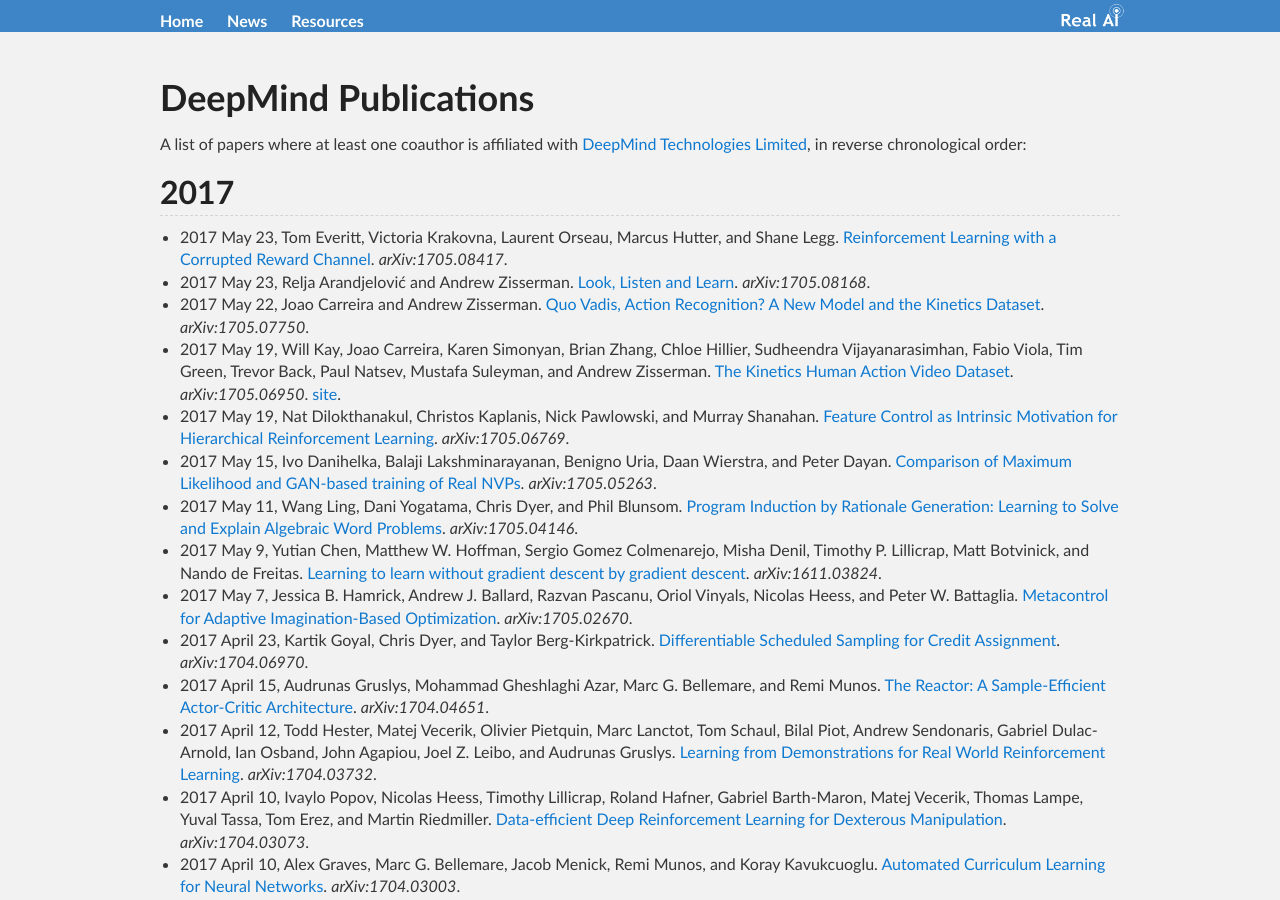
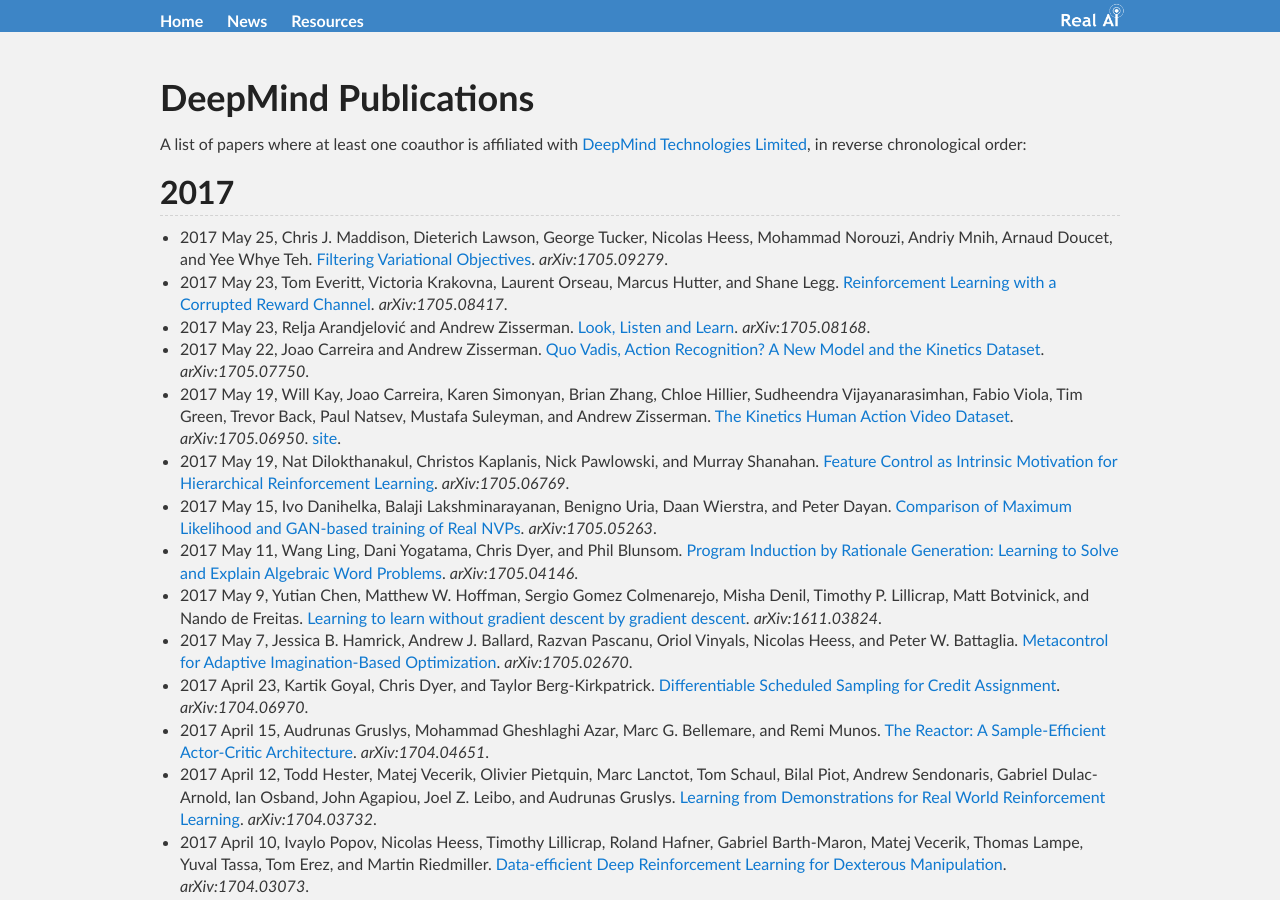
Before and after one commit to Tonywuhk/realai.org, a Jekyll site: the page built from labs/deepmind-publications.md, in a window 1280 px wide and 900 px high. Built offline with Jekyll 4.4.1, drawn with Linux system fonts in a browser that asks for light colours; our own code applies the rules of GitHub Pages for plain Markdown files; formulas are drawn with MathJax 3; comment, search, counter and statistics services are not loaded; the repository's description, which GitHub fills in, is left out.

Commit message:
Update deepmind-publications.md

```diff
--- a/labs/deepmind-publications.md
+++ b/labs/deepmind-publications.md
@@ -8,6 +8,7 @@
 
 ## 2017
 
+* 2017 May 25, Chris J. Maddison, Dieterich Lawson, George Tucker, Nicolas Heess, Mohammad Norouzi, Andriy Mnih, Arnaud Doucet, and Yee Whye Teh. [Filtering Variational Objectives](https://arxiv.org/abs/1705.09279). *arXiv:1705.09279*.
 * 2017 May 23, Tom Everitt, Victoria Krakovna, Laurent Orseau, Marcus Hutter, and Shane Legg. [Reinforcement Learning with a Corrupted Reward Channel](https://arxiv.org/abs/1705.08417). *arXiv:1705.08417*.
 * 2017 May 23, Relja Arandjelović and Andrew Zisserman. [Look, Listen and Learn](https://arxiv.org/abs/1705.08168). *arXiv:1705.08168*.
 * 2017 May 22, Joao Carreira and Andrew Zisserman. [Quo Vadis, Action Recognition? A New Model and the Kinetics Dataset](https://arxiv.org/abs/1705.07750). *arXiv:1705.07750*.
```
